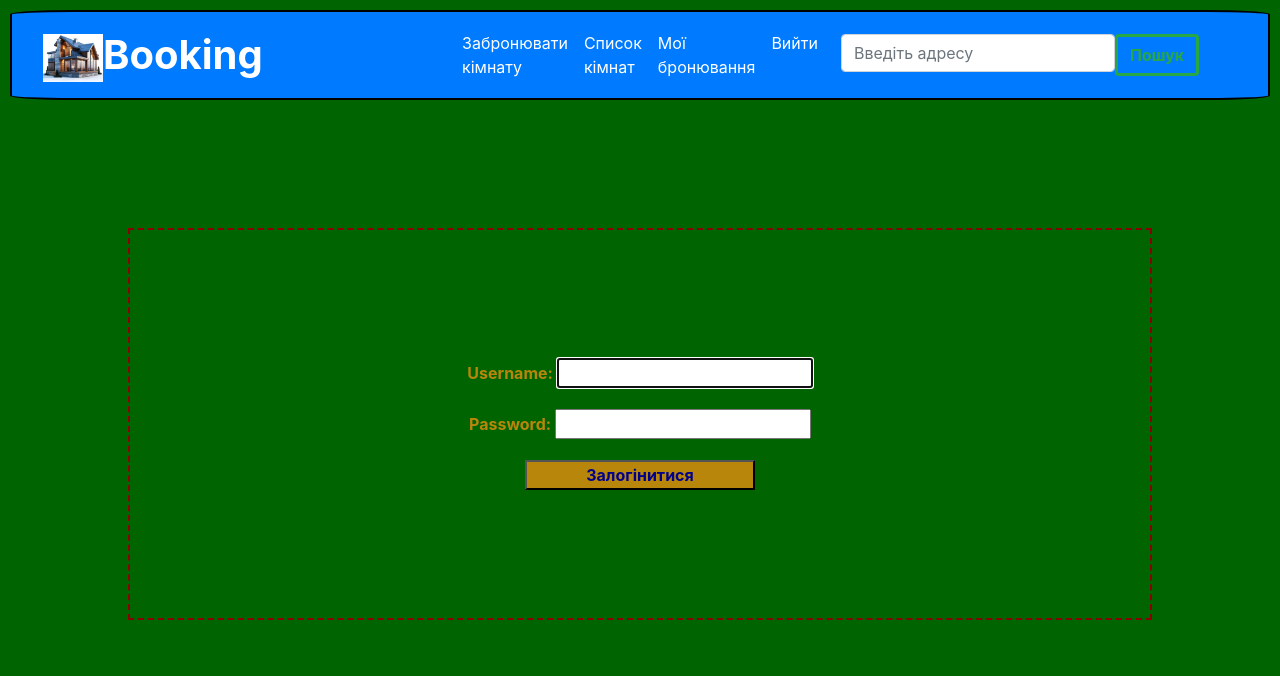
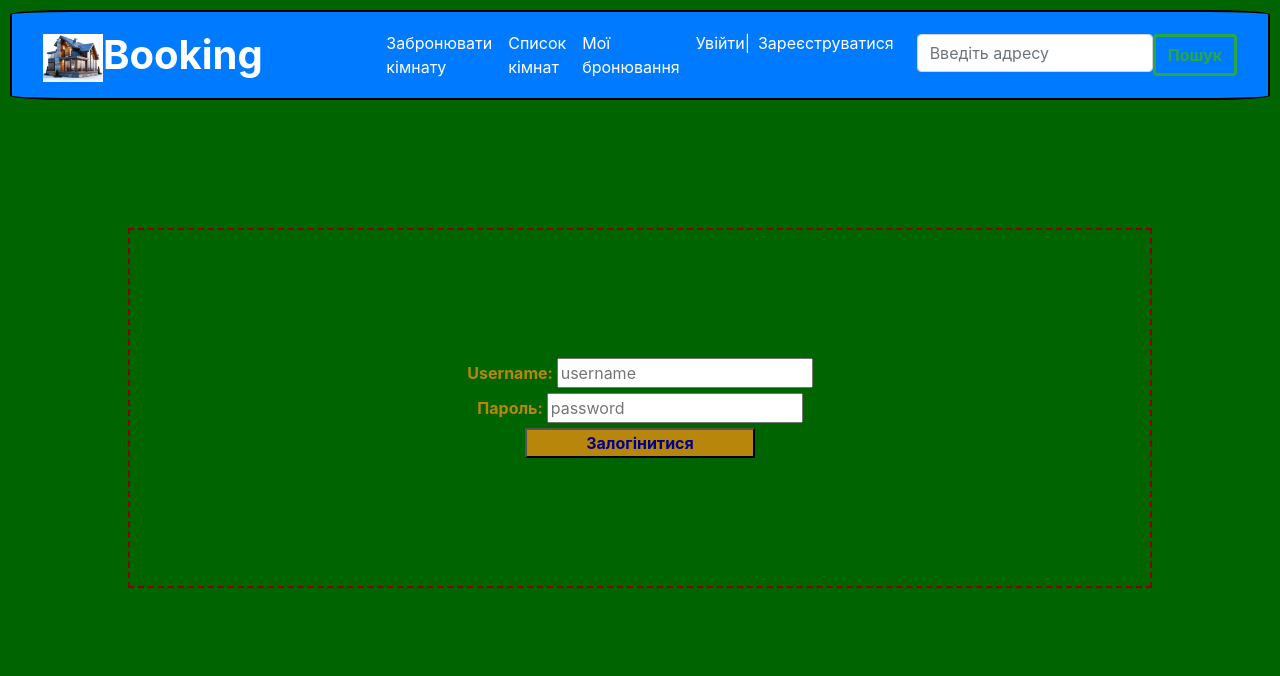
Before and after one commit to Abondarenko29/booking, a Django app: page /login/ in a window 1280 px wide. Shown: the top 676 px of the page. Run offline with Django 5.2, Linux system fonts and the light colour scheme; some libraries are stand-ins or nearby versions.

Commit message:
fix login

```diff
--- a/auth_system/views.py
+++ b/auth_system/views.py
@@ -1,7 +1,6 @@
 from django.shortcuts import render, redirect
 from django.contrib.auth import login, logout, authenticate
 from .forms import CustomUserCreationForm
-from django.contrib.auth.forms import AuthenticationForm
 from django.contrib import messages
 
 
@@ -31,21 +30,13 @@ def logout_view(request):
 
 def login_view(request):
     if request.method == "POST":
-        form = AuthenticationForm(request.POST)
-        if form.is_valid():
-            username = form.cleaned_data.get("username")
-            password = form.cleaned_data.get("password")
-            user = authenticate(request, username=username, password=password)
-            if user is not None:
-                login(request, user)
-                return redirect("book-room")
-            else:
-                messages.error(request, "Wrong password or login")
-    else:
-        form = AuthenticationForm()
-        context = {
-            "form": form,
-        }
-        return render(request,
-                      "auth_system/login.html",
-                      context)
+        username = request.POST.get("username")
+        password = request.POST.get("password")
+        user = authenticate(request, username=username, password=password)
+        if user is not None:
+            login(request, user)
+            return redirect("room-list")
+        else:
+            messages.error(request, "Неправильний username чи пароль")
+    return render(request,
+                  "auth_system/login.html")
--- a/booking/models.py
+++ b/booking/models.py
@@ -32,6 +32,10 @@ class Booking(models.Model):
     def __str__(self):
         return f"{self.user} books {self.room}"
 
+    def calculate_total(booking):
+        days = (booking.end_time - booking.start_time).days
+        return float(days * booking.room.price)
+
     class Meta:
         verbose_name = "booking"
         verbose_name_plural = "bookings"
--- a/booking/urls.py
+++ b/booking/urls.py
@@ -1,5 +1,6 @@
 from django.urls import path
 from .views import room_list, room_details, book_room, booking_details
+from .views import booking_list
 
 
 urlpatterns = [
@@ -7,4 +8,5 @@ urlpatterns = [
     path("<int:pk>", room_details, name="room-details"),
     path("book-room/", book_room, name="book-room"),
     path("booking/<int:pk>/", booking_details, name="booking-details"),
+    path("bookings/", booking_list, name="booking-list"),
 ]
--- a/core/settings.py
+++ b/core/settings.py
@@ -11,6 +11,7 @@ https://docs.djangoproject.com/en/5.1/ref/settings/
 """
 
 from pathlib import Path
+from django.urls import reverse_lazy
 
 # Build paths inside the project like this: BASE_DIR / 'subdir'.
 BASE_DIR = Path(__file__).resolve().parent.parent
@@ -129,3 +130,5 @@ STATICFILES_DIRS = [
 DEFAULT_AUTO_FIELD = 'django.db.models.BigAutoField'
 
 AUTH_USER_MODEL = "auth_system.CustomUser"
+
+LOGIN_URL = reverse_lazy("login")
--- a/templates/auth_system/login.html
+++ b/templates/auth_system/login.html
@@ -7,10 +7,21 @@
 
 {% block content %}
 <div class="form text-center">
+    {% csrf_token %}
     <form method="post">
         {% csrf_token %}
-        {{ form.as_p }}
+
+        <label for="username">Username:</label>
+        <input type="text" name="username" placeholder="username" id="username" required><br>
+
+        <label for="password">Пароль:</label>
+        <input type="password" name="password" placeholder="password" id="password" required><br>
         <button type="submit" class="small-button">Залогінитися</button>
     </form>
+    {% if messages %}
+    {% for message in messages %}
+        <p>{{ message }}</p>
+    {% endfor %}
+    {% endif %}
 </div>
 {% endblock %}
--- a/templates/booking/booking_details.html
+++ b/templates/booking/booking_details.html
@@ -9,7 +9,8 @@
         <h1>
         <a class="room" href="{% url 'room-details' booking.room.pk %}">Кімната № {{ booking.room.number }}</a>
         </h1>
-        <h2>Забронював: {{ booking.user.username }}</h2>
+        <hr class="none">
+        <h2>Заброньовано на: {{ booking.user.username }}</h2>
         <span class="big">Вартість {{ total }} ₴</span>
         <hr class="none">
         <p>Бронювання здійснюється:<br>
--- a/templates/booking/booking_form.html
+++ b/templates/booking/booking_form.html
@@ -12,7 +12,7 @@
     {% csrf_token %}
     <div>
         <label for="room-number">room-number:</label>
-        <input type="text" id="room-number" name="room-number">
+        <input type="text" id="room-number" name="room-number" value="{{ room_number }}">
     </div>
 
     <div>
@@ -24,7 +24,7 @@
         <label for="end-time">end-time:</label>
         <input type="datetime-local" id="end-time" name="end-time">
     </div>
-    <button type="submit" class="small-button">book</button>
+    <button type="submit" class="small-button">Забронювати</button>
 </form>
 </div>
 
--- a/templates/booking/room_details.html
+++ b/templates/booking/room_details.html
@@ -7,9 +7,14 @@
     <div>
         <h1>Кімната №{{ room.number }}</h1>
         <h2>Розрахована на {{ room.capacity }} людей</h2>
+        <hr class="none">
         <h4>Адреса: {{ room.location }}</h4>
+        <h4>Ціна: {{ room.price }} ₴</h4>
+        <hr class="none">
         <p class="description">{{ room.description }}</p>
         <small>Площа: {{ room.area }} м²</small>
+        <div class="d-grid gap-2 col-6 mx-auto"><a href="{% url 'book-room' %}"
+            class="btn btn-primary active">Забронювати</a></div>
     </div>
 </div>
 {% endblock %}
--- a/templates/header.html
+++ b/templates/header.html
@@ -14,11 +14,28 @@
                 <a class="nav-link active" href="{% url 'room-list'%}">Список кімнат</a>
             </li>
             <li class="nav-item">
-                <a class="nav-link active" href="#">Мої бронювання</a>
+                <a class="nav-link active" href="{% url 'booking-list' %}">Мої бронювання</a>
+            </li>
+            {% if request.user.is_authenticated %}
+            <li class="nav-item dropdown">
+                <a class="nav-link active dropdown-toggle" href="#" role="button" data-bs-toggle="dropdown" aria-expanded="false">
+                    {{ request.user.username }}
+                </a>
+                <ul class="dropdown-menu">
+                    <li><a class="dropdown-item" href="{% url 'logout' %}">Вийти</a></li>
+                    <li><a class="dropdown-item" href="#">Змінити</a></li>
+                    <li><hr class="dropdown-divider"></li>
+                    <li><a class="dropdown-item" href="#">Видалити</a></li>
+                </ul>
+              </li>
+            {% else %}
+            <li>
+                <a class="nav-link active" href="{% url 'login' %}">Увійти|</a>
             </li>
             <li>
-                <a class="nav-link active" href="{% url 'logout' %}">Вийти</a>
+                <a class="nav-link active" style="padding-left:0px;" href="{% url 'register' %}">Зареєструватися</a>
             </li>
+            {% endif %}
         </ul>
     </div>
     <div class="container-fluid">
```
Also changed, not shown: booking/views.py (+16 -1 lines), templates/booking/booking_list.html (added, +29 -0 lines), templates/booking/room_list.html (+6 -4 lines).
